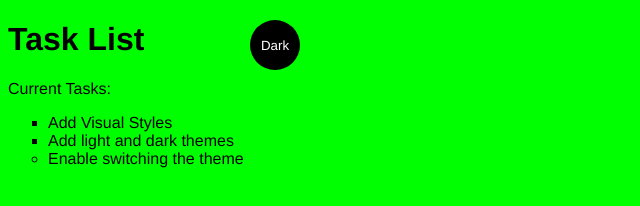
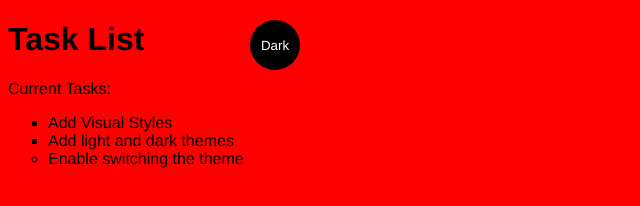
Before and after one commit to AlbertLewis/WPIHackathon2022, a plain HTML site: page index.html in a window 1280 px wide. Shown: the whole page, without its empty margins (0-640 px from the left). Drawn offline with Linux system fonts and the light colour scheme.

Commit message:
Changed bkg to red from grn

```diff
--- a/main.css
+++ b/main.css
@@ -1,5 +1,6 @@
 :root {
     --green: #00FF00;
+    --red: #FF0000;
     --white: #ffffff;
     --black: #000000;
 }
@@ -27,7 +28,7 @@ li {
 
 
 .light-theme {
-    --bg: var(--green);
+    --bg: var(--red);
     --fontColor: var(--black);
     --btnBg: var(--black);
     --btnFontColor: var(--white);
```
